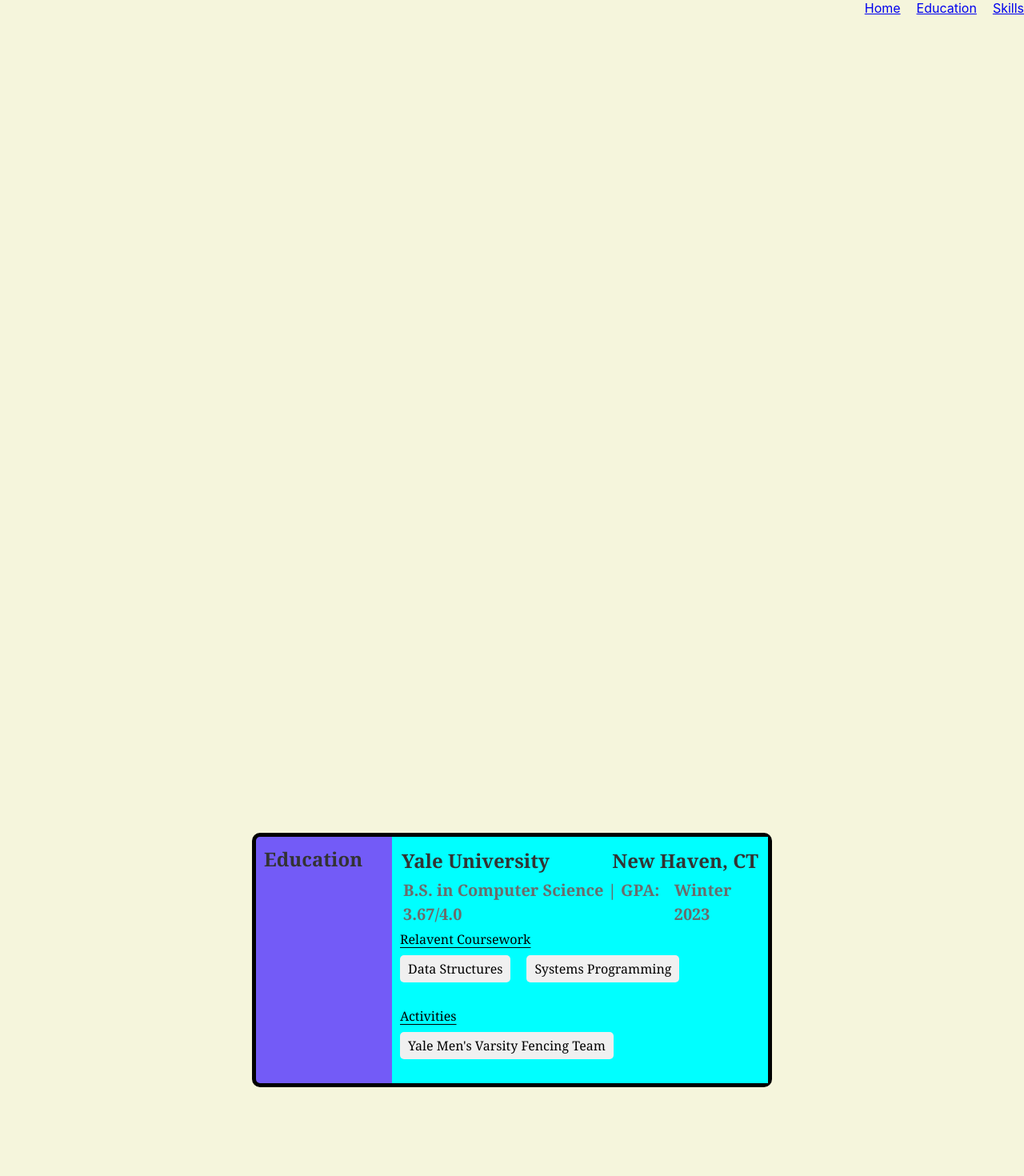
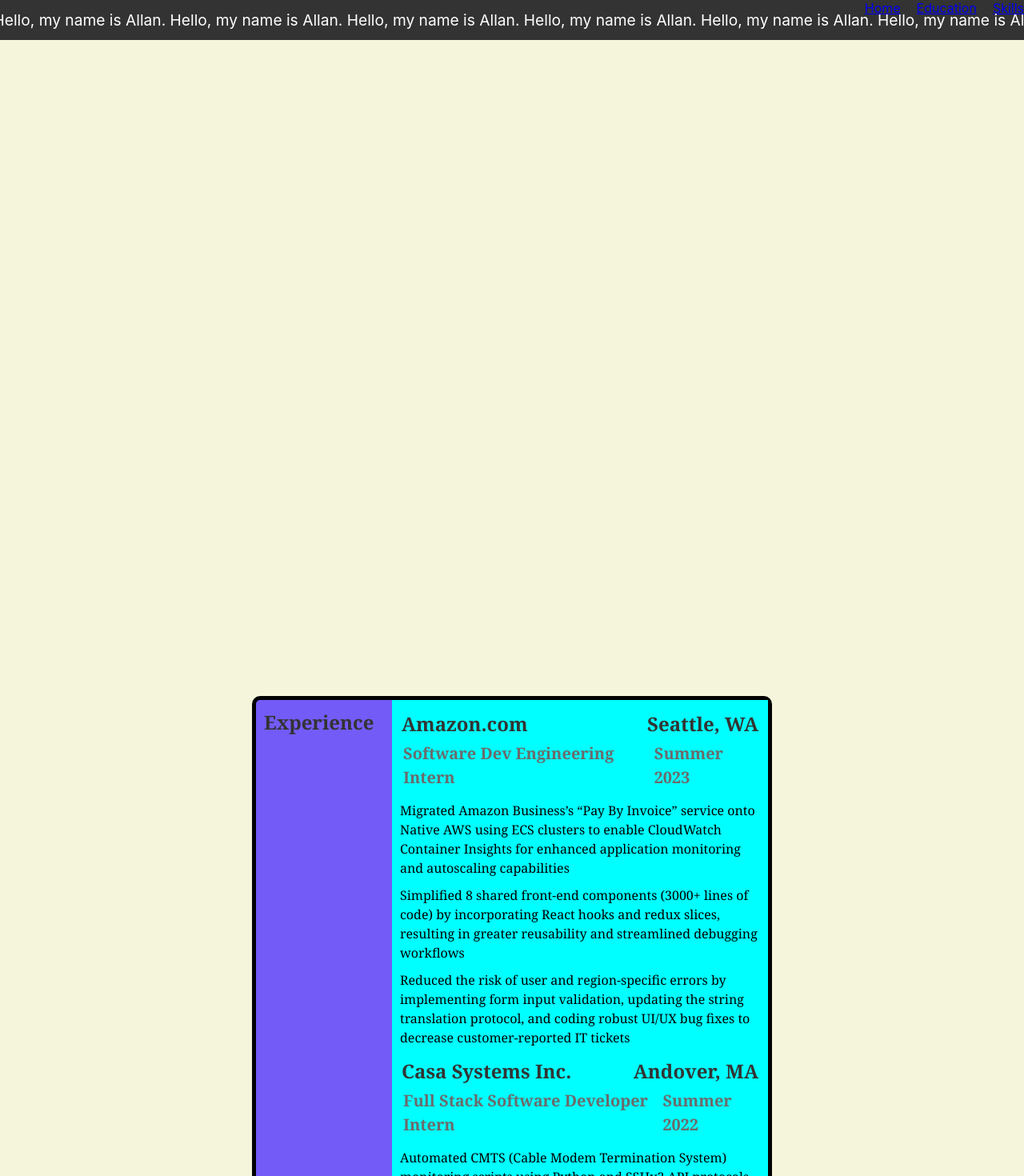
Before and after one commit to ading01/my_website, a React (Create React App) app: page / in a window 1280 px wide. Shown: the top 1470 px of the page at 80% size. Built offline with nearby package versions, Linux system fonts and the light colour scheme.

Commit message:
added more resume items

```diff
--- /dev/null
+++ b/src/components/CircularBar/CircularProgress.css
@@ -0,0 +1,21 @@
+/* CircularProgress.css */
+
+.circular-progress {
+  transform: rotate(
+    -90deg
+  ); /* Rotate the SVG to start the progress from the top */
+}
+
+.circular-progress__background,
+.circular-progress__value {
+  fill: none; /* Make the inside of the circle transparent */
+  transition: stroke-dashoffset 1s ease-out; /* Smooth transition for the dash offset */
+}
+
+.circular-progress__background {
+  stroke: #ddd; /* Background color of the circle */
+}
+
+.circular-progress__value {
+  stroke: #4caf50; /* Color of the progress */
+}
--- /dev/null
+++ b/src/components/CircularBar/CircularProgress.tsx
@@ -0,0 +1,58 @@
+// CircularProgress.tsx
+
+import React, { useEffect, useState } from "react";
+import "./CircularProgress.css";
+
+interface CircularProgressProps {
+  size: number; // Size of the circular progress bar in pixels
+  strokeWidth: number; // Width of the stroke
+  percentage: number; // Percentage of the circle to be filled
+}
+
+const CircularProgress: React.FC<CircularProgressProps> = ({
+  size,
+  strokeWidth,
+  percentage,
+}) => {
+  // Calculate the center of the circle
+  const center = size / 2;
+  // Calculate the radius of the circle
+  const radius = size / 2 - strokeWidth / 2;
+  // Calculate the circumference of the circle
+  const circumference = 2 * Math.PI * radius;
+  // Calculate the stroke dash offset
+  const [offset, setOffset] = useState(circumference);
+
+  useEffect(() => {
+    // Calculate the offset for the stroke dash
+    const progressOffset = ((100 - percentage) / 100) * circumference;
+    setOffset(progressOffset);
+  }, [setOffset, circumference, percentage, offset]);
+
+  return (
+    <svg className="circular-progress" width={size} height={size}>
+      <circle
+        className="circular-progress__background"
+        cx={center}
+        cy={center}
+        r={radius}
+        strokeWidth={`${strokeWidth}px`}
+      />
+      <circle
+        className="circular-progress__value"
+        cx={center}
+        cy={center}
+        r={radius}
+        strokeWidth={`${strokeWidth}px`}
+        // Start the progress marker at the top of the circle
+        transform={`rotate(-90 ${center} ${center})`}
+        style={{
+          strokeDasharray: circumference,
+          strokeDashoffset: offset,
+        }}
+      />
+    </svg>
+  );
+};
+
+export default CircularProgress;
--- a/src/components/ResumeCard/ResumeCard.css
+++ b/src/components/ResumeCard/ResumeCard.css
@@ -7,6 +7,10 @@
   opacity: 0;
   transform: translateY(20px);
   transition: opacity 0.6s ease-out, transform 0.6s ease-out;
+}
+
+.resume-block {
+  padding-bottom: 10px;
 }
 
 .resume-card.fade-in {
@@ -43,6 +47,7 @@
 
 .row2 {
   /* display: flex; */
+  padding-bottom: 10px;
   margin: 4px;
 }
 
--- /dev/null
+++ b/src/components/Ticker/Ticker.css
@@ -0,0 +1,24 @@
+.ticker-container {
+  width: 100%;
+  overflow: hidden;
+  white-space: nowrap;
+  background-color: #333;
+  color: white;
+  display: flex;
+  align-items: center;
+  height: 50px;
+}
+
+.ticker-text {
+  animation: scrollTicker 100s linear infinite;
+  display: inline-block;
+}
+
+@keyframes scrollTicker {
+  0% {
+    transform: translateX(0);
+  }
+  100% {
+    transform: translateX(-100%);
+  }
+}
--- /dev/null
+++ b/src/components/Ticker/Ticker.tsx
@@ -0,0 +1,19 @@
+import React from "react";
+import "./Ticker.css"; // Assuming your CSS is in a separate file
+
+type TickerProps = {
+  repeatText: string;
+};
+
+const Ticker: React.FC<TickerProps> = ({ repeatText }) => {
+  // Create a long string by repeating the text
+  const repeatedText = Array(50).fill(repeatText).join("");
+
+  return (
+    <div className="ticker-container">
+      <div className="ticker-text">{repeatedText}</div>
+    </div>
+  );
+};
+
+export default Ticker;
--- /dev/null
+++ b/src/content/ExperienceContent.tsx
@@ -0,0 +1,52 @@
+import { Heading, SubHeading, PText, PTitle } from "../styles/text";
+
+let ResumeContent = [
+  {
+    company_name: "Amazon.com",
+    location: "Seattle, WA",
+    position: "Software Dev Engineering Intern",
+    date: "Summer 2023",
+    details: [
+      "Migrated Amazon Business’s “Pay By Invoice” service onto Native AWS using ECS clusters to enable CloudWatch Container Insights for enhanced application monitoring and autoscaling capabilities",
+      "Simplified 8 shared front-end components (3000+ lines of code) by incorporating React hooks and redux slices, resulting in greater reusability and streamlined debugging workflows",
+      "Reduced the risk of user and region-specific errors by implementing form input validation, updating the string translation protocol, and coding robust UI/UX bug fixes to decrease customer-reported IT tickets",
+    ],
+  },
+  {
+    company_name: "Casa Systems Inc.",
+    location: "Andover, MA",
+    position: "Full Stack Software Developer Intern",
+    date: "Summer 2022",
+    details: [
+      "Automated CMTS (Cable Modem Termination System) monitoring scripts using Python and SSHv2 API protocols",
+      "Eliminated reliance on third-party services by developing a web application using Flask, JavaScript, and Python to centralize all CMTS monitoring data from 5 customer companies",
+      "Analyzed CMTS monitoring data by automating R scripts to compare hardware performance after customer upgrades",
+    ],
+  },
+];
+
+function ExperienceContent() {
+  return (
+    <div className="content-block">
+      {ResumeContent.map((job, index) => (
+        <div key={index}>
+          <div className="container row1">
+            <Heading>{job.company_name}</Heading>
+            <Heading>{job.location}</Heading>
+          </div>
+          <div className="container row2">
+            <SubHeading>{job.position}</SubHeading>
+            <SubHeading>{job.date}</SubHeading>
+          </div>
+          {job.details.map((detail, index) => (
+            <div className="resume-block" key={index}>
+              <PText>{detail}</PText>
+            </div>
+          ))}
+        </div>
+      ))}
+    </div>
+  );
+}
+
+export default ExperienceContent;
--- a/src/content/SkillsContent.tsx
+++ b/src/content/SkillsContent.tsx
@@ -1,4 +1,5 @@
 import SkillBar from "../components/SkillBar/SkillBar";
+import CircularProgress from "../components/CircularBar/CircularProgress";
 
 function SkillsContent() {
   return (
@@ -6,6 +7,7 @@ function SkillsContent() {
       <SkillBar label="HTML" percentage={90} />
       <SkillBar label="JavaScript" percentage={90} />
       <SkillBar label="Python" percentage={90} />
+      <CircularProgress size={150} strokeWidth={10} percentage={75} />
     </div>
   );
 }
--- a/src/pages/Resume.css
+++ b/src/pages/Resume.css
@@ -19,30 +19,3 @@
   justify-content: center;
   align-items: center;
 }
-
-@keyframes dropAnimation {
-  from {
-    top: 0;
-  }
-  to {
-    top: 90%;
-  }
-}
-
-.word {
-  position: absolute;
-  /* Additional styling for the word */
-}
-
-.fade-out {
-  animation: fadeOut 2s forwards;
-}
-
-@keyframes fadeOut {
-  from {
-    opacity: 1;
-  }
-  to {
-    opacity: 0;
-  }
-}
--- a/src/pages/Resume.tsx
+++ b/src/pages/Resume.tsx
@@ -3,6 +3,8 @@ import "./Resume.css";
 import ResumeCard from "../components/ResumeCard/ResumeCard";
 import EducationContent from "../content/EducationContent/EducationContent";
 import SkillsContent from "../content/SkillsContent";
+import ExperienceContent from "../content/ExperienceContent";
+import Ticker from "../components/Ticker/Ticker";
 
 interface Word {
   id: number;
@@ -76,6 +78,7 @@ function Resume() {
 
   return (
     <div id="resume" className="resume">
+      <Ticker repeatText="Hello, my name is Allan.    " />
       <div id="home" className="section1" onClick={handleClick}>
         {/* {words.map((word) => (
           <div
@@ -87,6 +90,12 @@ function Resume() {
             Hello
           </div>
         ))} */}
+      </div>
+      <div id="experience" className="section1">
+        <ResumeCard
+          section_name="Experience"
+          resume_content={<ExperienceContent />}
+        />
       </div>
       <div id="education" className="section1">
         <ResumeCard
--- /dev/null
+++ b/src/styles/text.tsx
@@ -0,0 +1,35 @@
+import styled from "styled-components";
+
+export const Heading = styled.h1`
+  font-family: ${({ theme }) => theme.fonts.heading};
+  font-size: 1.5rem;
+  margin: 0;
+  padding: 0;
+`;
+
+export const SubHeading = styled.h2`
+  font-family: ${({ theme }) => theme.fonts.heading};
+  font-size: 1.25rem;
+  color: ${({ theme }) => theme.texts.secondary};
+  margin: 0;
+  padding: 0;
+`;
+
+export const PText = styled.p`
+  font-family: ${({ theme }) => theme.fonts.body};
+  font-size: 1rem;
+  color: ${({ theme }) => theme.texts.paragraph};
+  margin: 0;
+  padding: 0;
+`;
+
+export const PTitle = styled.p`
+  font-family: ${({ theme }) => theme.fonts.body};
+  font-size: 1rem;
+  text-decoration: underline;
+  text-underline-offset: 0.25rem;
+  color: ${({ theme }) => theme.texts.paragraph};
+  margin: 0;
+  margin-bottom: 0.5rem;
+  padding: 0;
+`;
```
